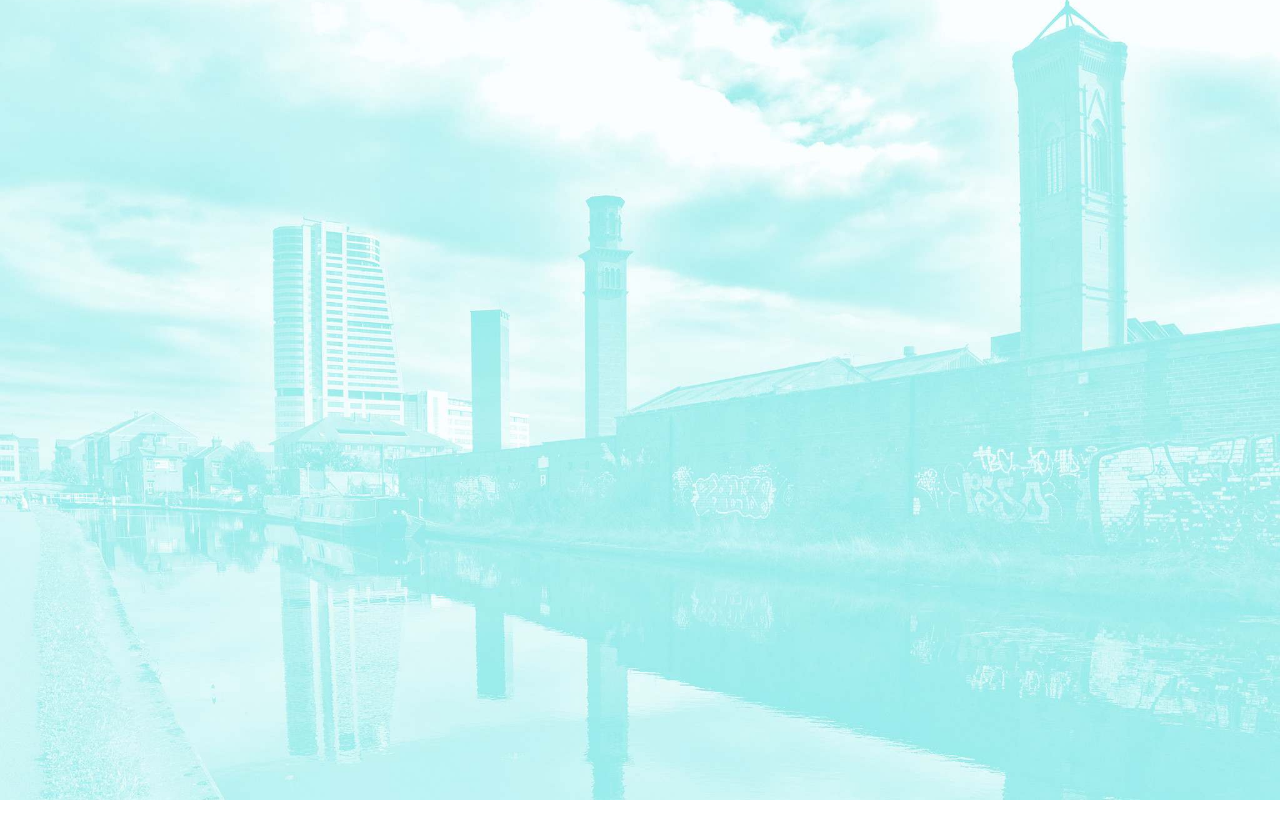
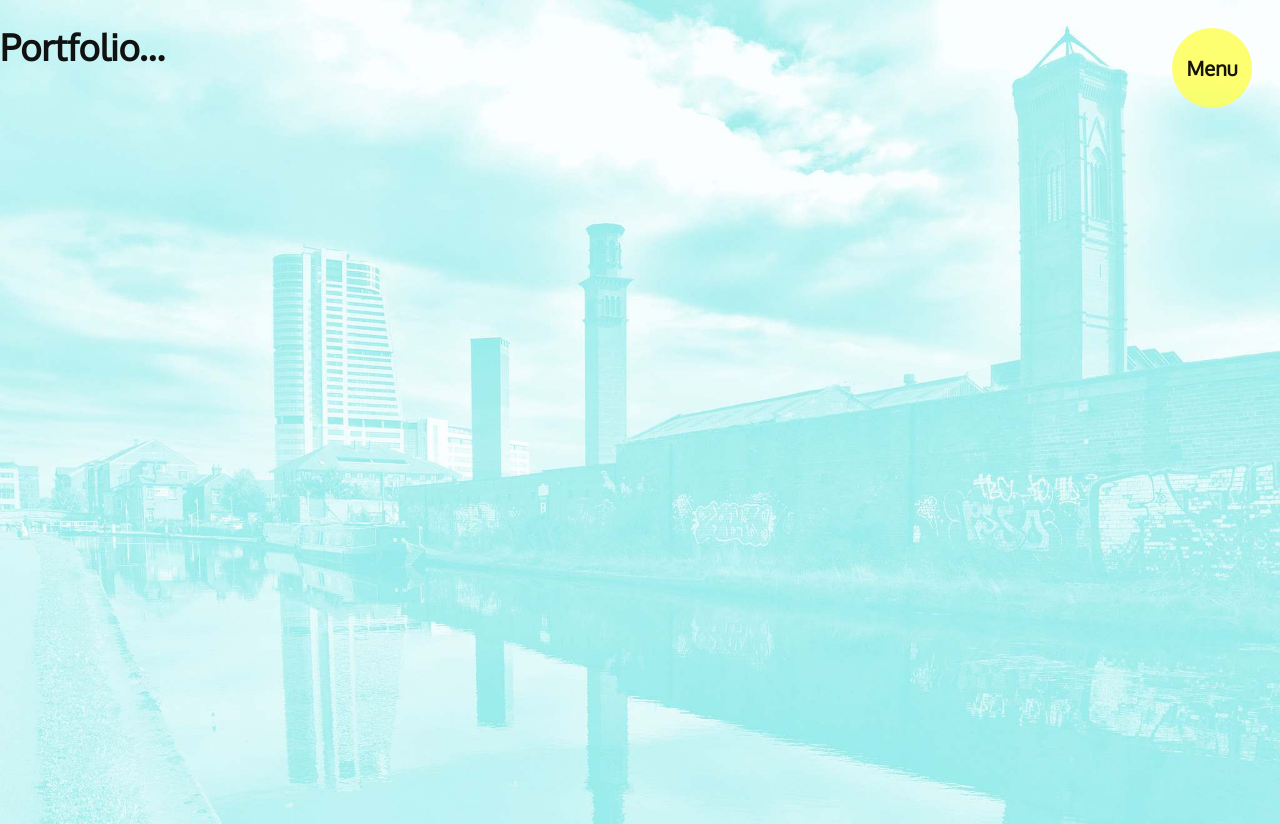
Before and after one commit to fishpercolator/fpsite, a Nuxt app: page /projects in a window 1280 px wide. Before the commit this address had no page. Before the commit the page ends 800 px from the top, so only its background shows below. Built offline with nearby package versions, Linux system fonts and the light colour scheme.

Commit message:
Add a fancypants menu

```diff
--- a/assets/mixins.scss
+++ b/assets/mixins.scss
@@ -10,9 +10,10 @@
   }
   > h1 {
     text-align: left;
-    width: 100%;
+    width: calc(100% - 2rem);
     max-width: 60rem;
-    margin: 2rem auto;
+    margin: 8rem auto 2rem auto;
+    padding: 0 1rem 0.5rem 1rem;
     color: $title;
     border-bottom: 4px solid $title;
   }
--- /dev/null
+++ b/components/Menu.vue
@@ -0,0 +1,142 @@
+Adapted from https://codepen.io/bennettfeely/pen/qRJOZJ
+
+<template>
+  <nav id="menu" v-bind:class="{ open: isOpen }">
+    <router-link to="/contact" class="disc l1"><div>Contact</div></router-link>
+    <router-link to="/projects" class="disc l2"><div>Portfolio</div></router-link>
+    <router-link to="/about" class="disc l3"><div>About</div></router-link>
+    <router-link to="/" class="disc l4"><div>Home</div></router-link>
+    <a class="disc l5 toggle" @click="isOpen = !isOpen">
+      <span v-if="isOpen">Close</span>
+      <span v-else>Menu</span>
+    </a>
+  </nav>
+</template>
+
+<script>
+export default {
+  data () {
+    return {isOpen: false}
+  }
+}
+</script>
+
+<style lang="scss">
+$size : 40px;
+$items : 5;
+$transition : .5s;
+$bounce : cubic-bezier(.3,1.4,.5,.9);
+$color-outer : transparentize(mix(white, #660080, 30%), 0.2);
+$color-inner : transparentize(mix(white, yellow, 30%), 0.2);
+$background: mix($color-inner, $color-outer);
+$black : shade($color-outer, 80%);
+$start-scale : .5;
+$start-rot : 190deg;
+
+nav {
+  display: block;
+  position: fixed;
+  width: $size * $items * 2;
+	height: $size * $items * 2;
+	user-select: none;
+	transform: translate3d($size*.5,-$size*.5,0);
+	transition: transform $transition $bounce;
+  top: -$size * ($items - 2.2);
+  right: -$size * ($items - 2.2);
+  &.open {
+		transform: translate3d(0,0,0);
+	}
+}
+
+.disc {
+	position: absolute;
+	display: inline-block;
+	text-align: center;
+	cursor: pointer;
+	font: $size*.5 Oxygen, sans-serif;
+	line-height: $size * .8;
+	padding-top: $size * .2;
+	border-radius: $size * $items;
+	transform: scale3d($start-scale, $start-scale, $start-scale) rotate3d(0,0,1,$start-rot);
+	pointer-events: none;
+	opacity: 0;
+	cursor: pointer;
+	transition: transform $transition $bounce, opacity $transition;
+
+	div {
+		transform: rotate(180deg);
+	}
+
+	.open & {
+		pointer-events: auto;
+		opacity: 1;
+	}
+}
+
+@for $i from 1 through $items {
+	.l#{$i} {
+		$i : $i - 1;
+		$-i : $items - $i;
+		$pct : $i/$items * 100%;
+		$color :  mix($color-inner, $color-outer, $pct);
+
+		top: $i * $size;
+		left: $i * $size;
+		right: $i * $size;
+		bottom: $i * $size;
+		background: $color;
+    color: mix(black, $color, 90%);
+    font-weight: bold;
+		transition-delay: $i * $transition/$items;
+
+		.open & {
+			transition-delay: $i * $transition/$items;
+			transform: scale3d(1,1,1) rotate3d(0,0,1,$start-rot);
+			opacity: 1;
+
+			&:hover {
+        text-decoration: none;
+				background: mix(black, $color, 90%);
+				color: $color;
+				transition-delay: 0s;
+			}
+
+			&:active {
+				background: mix(black, $color, 50%);
+				color: $color;
+			}
+
+			&.toggle {
+				transform: scale3d(.9,.9,.9) rotate3d(0,0,1,$start-rot - 180deg);
+			}
+		}
+	}
+}
+
+.toggle {
+	line-height: $size*2;
+	padding: 0;
+	width: $size*2;
+	background: $color-inner;
+	opacity: 1;
+	transform: none;
+	pointer-events: auto;
+	transition-delay: 0s;
+
+	.open & {
+		transform: rotate3d(0,0,1,0deg);
+	}
+
+	&:hover {
+		background: mix(black, $color-inner, 90%);
+		color: $color-inner;
+    text-decoration: none;
+	}
+	&:active {
+		background: mix(black, $color-inner, 50%);
+		color: rgba($color-inner, .5);
+		transform: scale(.9);
+		transition-duration: 0s;
+	}
+}
+</style>
--- a/layouts/default.vue
+++ b/layouts/default.vue
@@ -1,5 +1,6 @@
 <template>
   <div>
+    <nav-menu/>
     <nuxt/>
   </div>
 </template>
--- a/nuxt.config.js
+++ b/nuxt.config.js
@@ -18,9 +18,12 @@ module.exports = {
   */
   loading: { color: '#660080' },
   /*
-  ** Nuxt modules
+  ** Nuxt modules & plugins
   */
   modules: [
+  ],
+  plugins: [
+    '~/plugins/globals.js'
   ],
   /*
   ** Build configuration
--- a/pages/index.vue
+++ b/pages/index.vue
@@ -27,7 +27,7 @@
       </div>
     </div>
     <div class="cta">
-      <router-link to="/portfolio">View our portfolio</router-link>
+      <router-link to="/projects">View our portfolio</router-link>
     </div>
   </div>
 </template>
@@ -59,7 +59,7 @@ export default {
     margin-top: 5em;
     margin-bottom: 5em;
     @media (max-width: $mobile) {
-      margin-top: 2em;
+      margin-top: 4em;
       margin-bottom: 2em;
     }
   }
--- a/pages/portfolio.vue
+++ /dev/null
@@ -1,3 +0,0 @@
-<template>
-  <h1>Portfolio...</h1>
-</template>
--- /dev/null
+++ b/pages/projects.vue
@@ -0,0 +1,5 @@
+<template>
+  <div id="portfolio">
+    <h1>Portfolio...</h1>
+  </div>
+</template>
--- /dev/null
+++ b/plugins/globals.js
@@ -0,0 +1,4 @@
+import Vue from 'vue'
+import Menu from '../components/Menu.vue'
+
+Vue.component('nav-menu', Menu)
```
